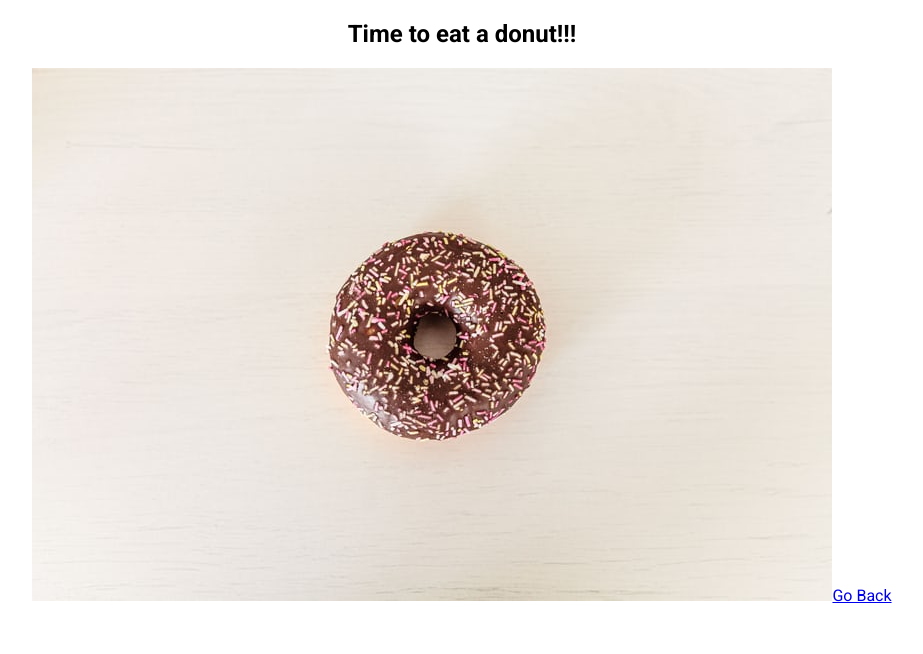
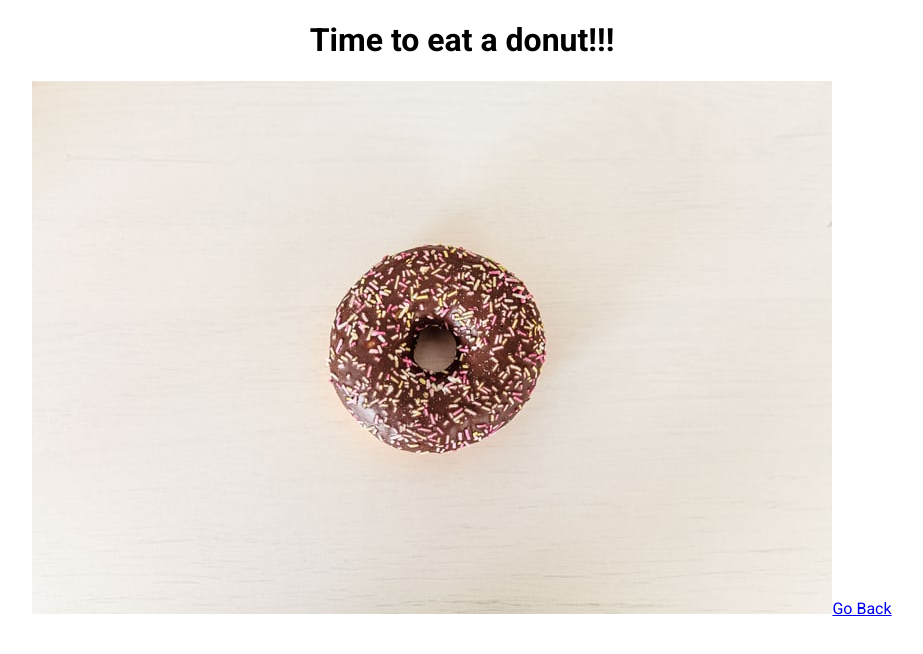
Before and after one commit to jlh040/react-router-intro, a React (Create React App) app: page /donut in a window 1280 px wide. Shown: the top 654 px of the page, without its empty margins (178-1101 px from the left). Built offline with nearby package versions, Linux system fonts and the light colour scheme.

Commit message:
fixed an error with the fonts

```diff
--- a/src/App.css
+++ b/src/App.css
@@ -1,5 +1,4 @@
 .App {
-  font-family: 'Roboto', sans-serif;
   text-align: center;
 }
 
--- a/src/Donut.js
+++ b/src/Donut.js
@@ -5,7 +5,7 @@ import donut from './donut.jpeg';
 const Donut = () => {
   return (
     <div>
-      <h2>Time to eat a donut!!!</h2>
+      <h1>Time to eat a donut!!!</h1>
       <img src={donut} alt="donut on table" />
       <Link to="/">Go Back</Link>
     </div>
--- a/src/index.css
+++ b/src/index.css
@@ -1,8 +1,6 @@
 body {
   margin: 0;
-  font-family: -apple-system, BlinkMacSystemFont, 'Segoe UI', 'Roboto', 'Oxygen',
-    'Ubuntu', 'Cantarell', 'Fira Sans', 'Droid Sans', 'Helvetica Neue',
-    sans-serif;
+  font-family: 'Roboto', sans-serif;
   -webkit-font-smoothing: antialiased;
   -moz-osx-font-smoothing: grayscale;
 }
```
